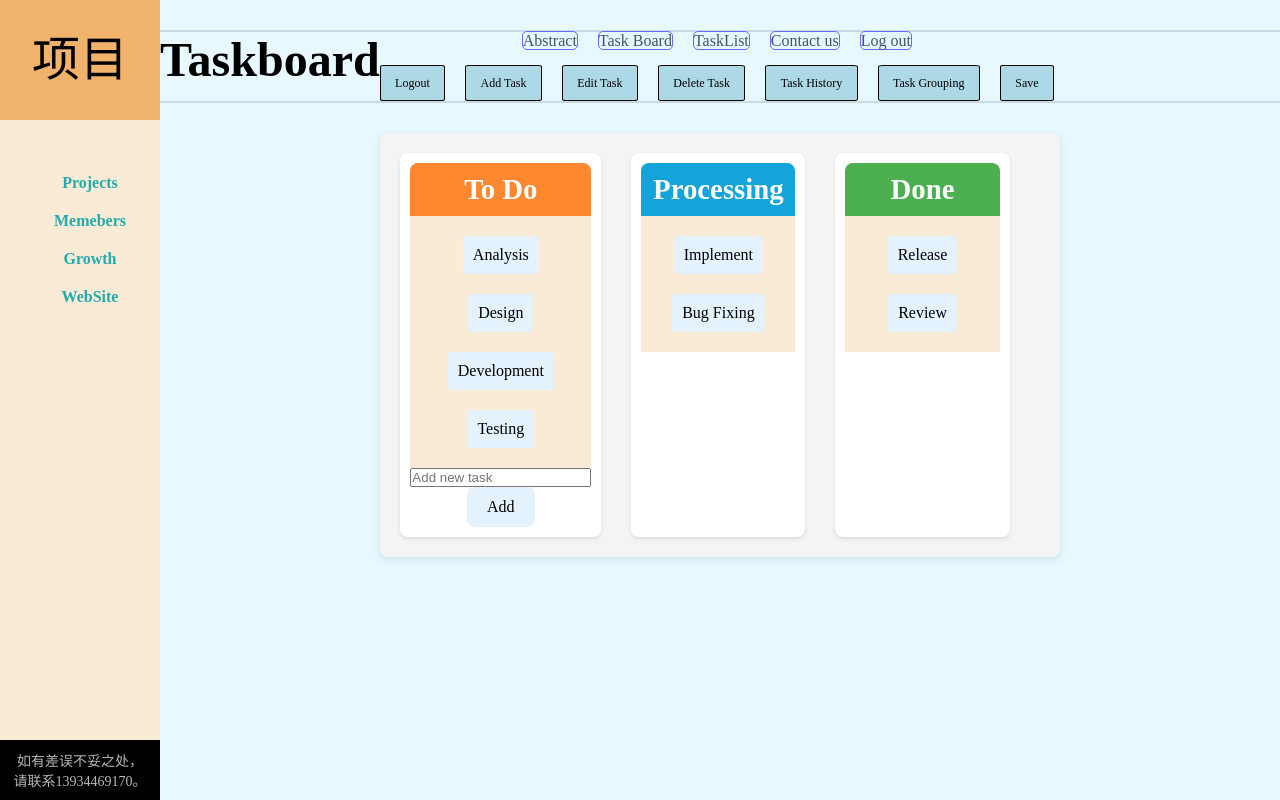
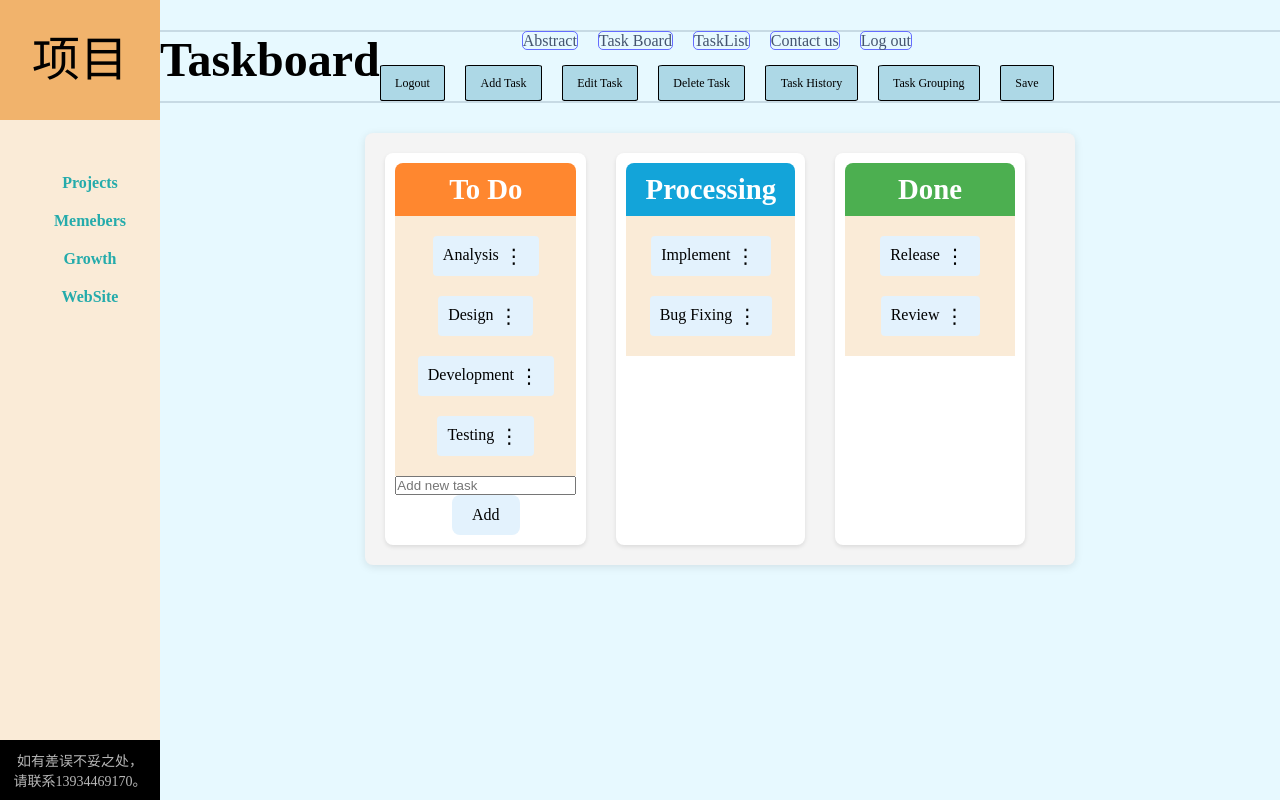
Before and after one commit to HrimeNJ/Web-Course-Frontend, a React (Vite) app: page /taskboard in a window 1280 px wide. Built offline with nearby package versions, Linux system fonts and the light colour scheme.

Commit message:
Board Function to finish

```diff
--- /dev/null
+++ b/src/EditTask.jsx
@@ -0,0 +1,31 @@
+import React, { useState, useEffect } from 'react';
+
+const EditTask = ({ task, columnId, onSave, onCancel }) => {
+    const [editContent, setEditContent] = useState(task.content);
+
+    useEffect(() => {
+        setEditContent(task.content);
+    }, [task]);
+
+    const handleContentChange = (event) => {
+        setEditContent(event.target.value);
+    };
+
+    const handleSave = () => {
+        onSave(task.id, columnId, editContent);
+    };
+
+    return (
+        <div className="edit-task-panel">
+            <input
+                type="text"
+                value={editContent}
+                onChange={handleContentChange}
+            />
+            <button onClick={handleSave}>Save</button>
+            <button onClick={onCancel}>Cancel</button>
+        </div>
+    );
+};
+
+export default EditTask;
--- a/src/Taskboard.jsx
+++ b/src/Taskboard.jsx
@@ -2,6 +2,9 @@ import { useNavigate } from "react-router-dom";
 import React, {useState} from "react";
 import axios from "axios";
 import "./Taskboard.css";
+import { useEffect } from "react";
+import TaskList from "./Tasklist";
+import EditTask from "./EditTask";
 
 const Taskboard = () => {
     const navigate = useNavigate();
@@ -25,6 +28,8 @@ const Taskboard = () => {
     });
 
     const [newTaskContent, setNewTaskContent] = useState("");
+    const [editTaskId, setEditTaskId] = useState(null);
+    const [editTaskColumn, setEditTaskColumn] = useState(null);
 
     // 拖拽开始处理函数
     const handleDragStart = (event, taskId, fromColumn) => {
@@ -55,10 +60,16 @@ const Taskboard = () => {
             const taskItems = document.querySelectorAll(`#${targetColumn} .task`);
             let insertAtIndex = taskItems.length;
 
+            console.log("Length: ", insertAtIndex);
+
             // 计算插入的位置
             for (let i = 0; i < taskItems.length; i++) {
                 const taskItem = taskItems[i];
                 const taskItemRect = taskItem.getBoundingClientRect();
+
+                // 调试输出位置和尺寸信息
+                console.log("Task Item Rect:", taskItemRect);
+                console.log("Client Y:", event.clientY);
 
                 if (event.clientY < taskItemRect.top + taskItemRect.height / 2) {
                     insertAtIndex = i;
@@ -68,7 +79,11 @@ const Taskboard = () => {
 
             // 在目标列的指定位置插入任务
             updatedTasks[targetColumn].splice(insertAtIndex, 0, taskToMove);
+            // console.log("update tasks", updatedTasks)
+
             setTasks(updatedTasks);
+            // console.log("tasks", tasks);
+            // console.log(updatedTasks==tasks);
         }
     };
 
@@ -99,7 +114,7 @@ const Taskboard = () => {
         setNewTaskContent("");
     };
 
-    const handlieSaveTask = (event) => {
+    const handleSaveTask = (event) => {
         event.preventDefault();
         // 保存任务列表
         // TODO: 实现任务列表的持久化
@@ -107,6 +122,18 @@ const Taskboard = () => {
        .then(response => console.log(response))
 
     };
+
+    //编辑面板数据
+    const updateTask = (columnId, taskId, updatedContent) => {
+        const updatedTasks = { ...tasks };
+        const taskIndex = updatedTasks[columnId].findIndex(task => task.id === taskId);
+
+        if (taskIndex !== -1) {
+            updatedTasks[columnId][taskIndex].content = updatedContent;
+            setTasks(updatedTasks);
+        }
+    };
+
 
     return (
         <>
@@ -154,7 +181,7 @@ const Taskboard = () => {
                         <button onClick={()=>navigate('/taskhistory')}>Task History</button>
                         {/* Add task form here */}
                         <button onClick={()=>navigate('/taskgrouping')}>Task Grouping</button>
-                        <button onClick={(event) => handlieSaveTask(event)}>Save</button>
+                        <button onClick={(event) => handleSaveTask(event)}>Save</button>
 
                     </div>
                 </div>
@@ -164,20 +191,17 @@ const Taskboard = () => {
                 <ul className="columns">
                     {/* ToDo 栏 */}
                     <li className="column-to-column">
-                    <div className="column-header-to-do">
+                        <div className="column-header-todo">
                             <h2>To Do</h2>
                         </div>
-                    <ul className="tasklist" id="to-do"
-                        onDragOver={(event) => handleDragOver(event)}
-                        onDrop={(event) => handleDrop(event, 'todo')}>
-                        {tasks.todo.map((task) => (
-                            <li key={task.id} className="task"
-                                draggable
-                                onDragStart={(event) => handleDragStart(event, task.id, 'todo')}>
-                                <p>{task.content}</p>
-                            </li>
-                        ))}
-                    </ul>
+                        <TaskList
+                            tasks={tasks.todo}
+                            columnId="todo"
+                            onDragStart={handleDragStart}
+                            onDragOver={handleDragOver}
+                            onDrop={handleDrop}
+                            updateTask={updateTask}
+                        />
                         {/* 新增任务表单 */}
                         <form onSubmit={handleNewTaskSubmit}>
                             <input
@@ -195,17 +219,14 @@ const Taskboard = () => {
                         <div className="column-header-doing">
                             <h2>Processing</h2>
                         </div>
-                    <ul className="tasklist" id="doing"
-                        onDragOver={(event) => handleDragOver(event)}
-                        onDrop={(event) => handleDrop(event, 'doing')}>
-                        {tasks.doing.map((task) => (
-                            <li key={task.id} className="task"
-                                draggable
-                                onDragStart={(event) => handleDragStart(event, task.id, 'doing')}>
-                                <p>{task.content}</p>
-                            </li>
-                        ))}
-                    </ul>
+                        <TaskList
+                            tasks={tasks.doing}
+                            columnId="doing"
+                            onDragStart={handleDragStart}
+                            onDragOver={handleDragOver}
+                            onDrop={handleDrop}
+                            updateTask={updateTask}
+                        />
                     </li>
 
                     {/* Done 栏 */}
@@ -213,19 +234,17 @@ const Taskboard = () => {
                         <div className="column-header-done">
                             <h2>Done</h2>
                         </div>
-                    <ul className="tasklist" id="done"
-                        onDragOver={(event) => handleDragOver(event)}
-                        onDrop={(event) => handleDrop(event, 'done')}>
-                        {tasks.done.map((task) => (
-                            <li key={task.id} className="task"
-                                draggable
-                                onDragStart={(event) => handleDragStart(event, task.id, 'done')}>
-                                <p>{task.content}</p>
-                            </li>
-                        ))}
-                    </ul>
+                        <TaskList
+                            tasks={tasks.done}
+                            columnId="done"
+                            onDragStart={handleDragStart}
+                            onDragOver={handleDragOver}
+                            onDrop={handleDrop}
+                            updateTask={updateTask}
+                        />
                     </li>
                 </ul>
+
         </div>
         </section>
 
--- /dev/null
+++ b/src/Tasklist.css
@@ -0,0 +1,65 @@
+*{
+    padding: 0;
+    margin: 0;
+}
+
+.options-button{
+    background-color: #e3f2fd;
+    color: black;
+    border: none;
+    border-radius: 4px;
+    cursor: pointer;
+    height: 20px;
+    padding: 0 5px;
+    font-size: 20px;
+    text-align: center;
+    line-height: 10px;
+}
+
+.task{
+    display: flex;
+}
+
+/* .options-menu{
+    display: flex;
+    flex-direction: column;
+    text-align: center;
+} */
+
+.options-menu button{
+    background-color: #008CBA;
+    color: white;
+    border: none;
+    border-radius: 4px;
+    cursor: pointer;
+    height: 20px;
+    font-size: 10px;
+    text-align: center;
+    line-height: 10px;
+}
+
+.taskform{
+    display: flex;
+    justify-content: space-between;
+    align-items: center;
+}
+
+.taskform input{
+    width: 70%;
+}
+
+.tasksubmit{
+    background-color: #008CBA;
+    color: white;
+    border: none;
+    border-radius: 4px;
+    cursor: pointer;
+    height: 20px;
+    font-size: 10px;
+    text-align: center;
+    line-height: 10px;
+}
+
+.hidden{
+    display: none;
+}
--- /dev/null
+++ b/src/Tasklist.jsx
@@ -0,0 +1,96 @@
+import { useEffect } from "react";
+import React, { useState } from "react";
+import "./Tasklist.css";
+
+
+const TaskList = ({ tasks, columnId, onDragStart, onDragOver, onDrop, updateTask }) => {
+    const [editingTaskId, setEditingTaskId] = useState(null);
+    const [taskEditContent, setTaskEditContent] = useState("");
+    const [showOptions, setShowOptions] = useState(null);
+    const [showButton, setShowButton] = useState(true);
+
+    const handleTaskEditChange = (event) => {
+        setTaskEditContent(event.target.value);
+    };
+
+    const handleTaskEditSubmit = (taskId) => {
+        updateTask(columnId, taskId, taskEditContent);
+        setEditingTaskId(null);
+        setShowButton(true);
+    };
+
+    const handleOptionsClick = (taskId) => {
+        setShowOptions(showOptions === taskId ? null : taskId);
+    };
+
+    const handleEditClick = (task) => {
+        setEditingTaskId(task.id);
+        setTaskEditContent(task.content);
+        setShowOptions(null);
+        setShowButton(false);
+        // console.log(showOptions);
+    };
+
+    const handleViewClick = (task) => {
+        alert(`查看任务: ${task.content}`);
+        setShowOptions(null);
+        setShowButton(true);
+    };
+
+    const handleDeleteClick = (taskId) => {
+        updateTask(columnId, taskId, null);
+        setShowOptions(null);
+        setShowButton(true);
+    };
+
+    const handleKeyDown = (event, taskId) => {
+        if (event.key === "Enter") {
+            handleTaskEditSubmit(taskId);
+        }
+    };
+
+
+    return (
+        <ul className="tasklist" id={columnId}
+            onDragOver={(event) => onDragOver(event)}
+            onDrop={(event) => onDrop(event, columnId)}>
+            {tasks && tasks.length > 0 ?
+                (tasks.map((task) => (
+                    <li key={task.id} className="task"
+                        draggable
+                        onDragStart={(event) => onDragStart(event, task.id, columnId)}>
+
+                        {editingTaskId === task.id ? (
+                            <form className="taskform">
+                            <input
+                                type="text"
+                                value={taskEditContent}
+                                onChange={handleTaskEditChange}
+                                onKeyDown={(event) => handleKeyDown(event, task.id)}
+                                onBlur={() => handleTaskEditSubmit(task.id)}
+                            />
+                            <button className="tasksubmit" onClick={() => handleTaskEditSubmit(task.id)}>Submit</button>
+                            </form>
+                        ) : (
+                            <p>{task.content}</p>
+                        )}
+
+                        {showButton && <button
+                            className="options-button" onClick={() => handleOptionsClick(task.id)}>⋮</button>}
+
+                        {showOptions === task.id && (
+                            <div className="options-menu">
+                                <button onClick={() => handleViewClick(task)}>查看</button>
+                                <button onClick={() => handleEditClick(task)}>修改</button>
+                                <button onClick={() => handleDeleteClick(task)}>删除</button>
+                            </div>
+                        )}
+                    </li>
+                )))
+                : (<li className="task" id="Notask"> No tasks </li>)
+            }
+        </ul>
+    );
+};
+
+export default TaskList;
```
Also changed, not shown: src/Taskboard.css (+9 -1 lines). Lines whose indentation alone changed are shown as unchanged.
